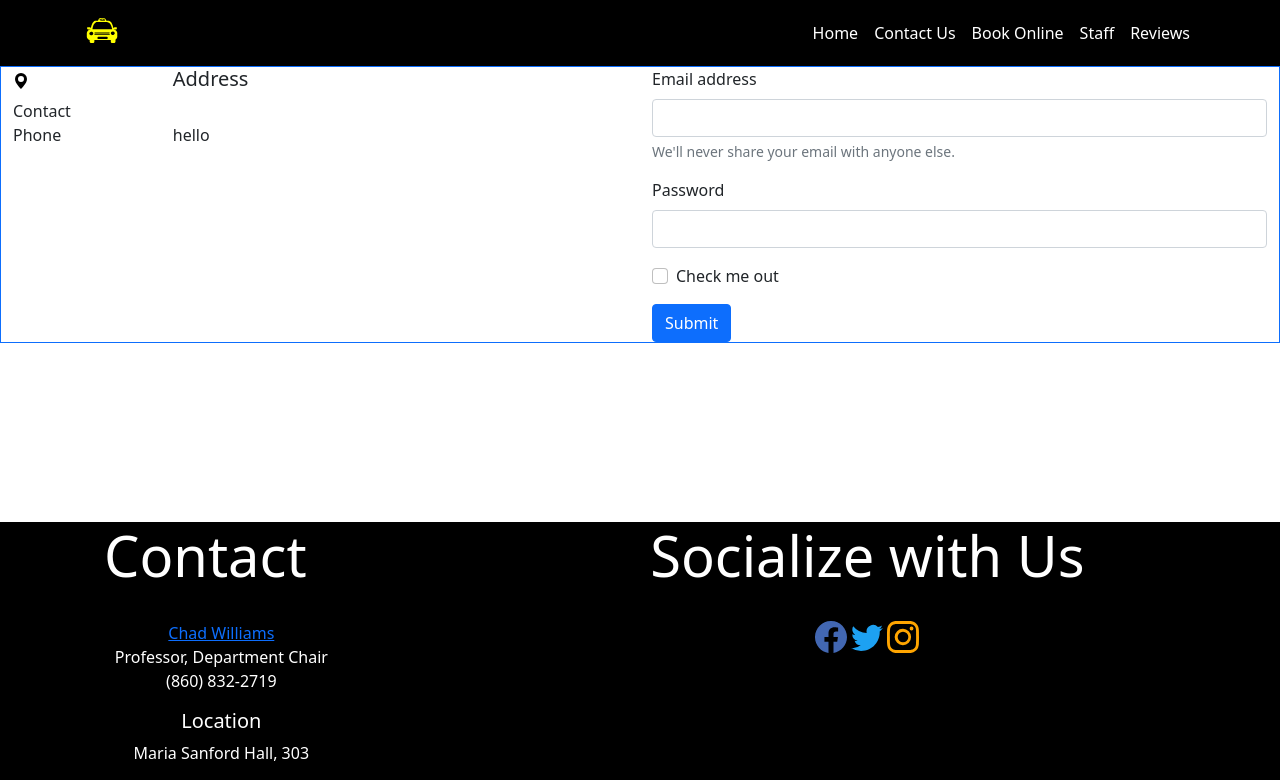
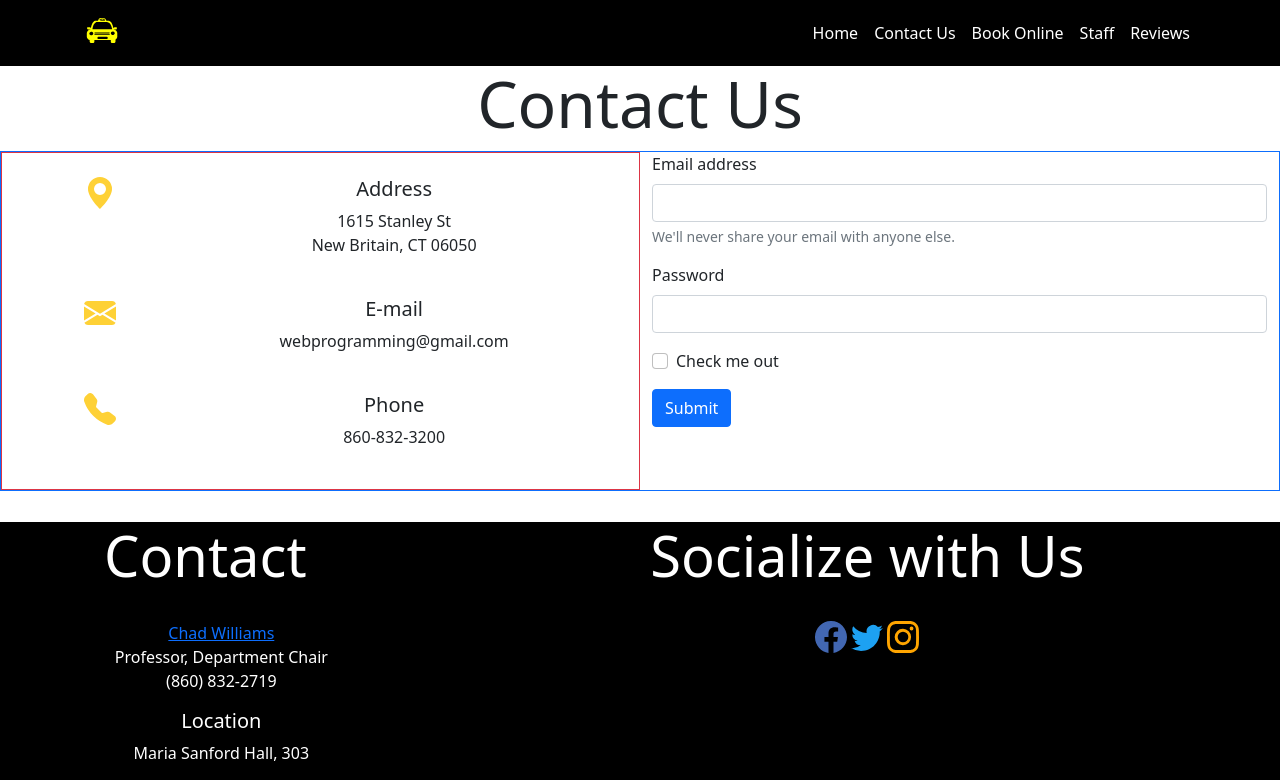
Before and after one commit to BryanDevelops98/finalProject, a Django app: page /taxi/contact/ in a window 1280 px wide. Shown: the top 780 px of the page. Run offline with Django 3.2, Linux system fonts and the light colour scheme.

Commit message:
changes
basic changes in contact form

```diff
--- a/templates/contact.html
+++ b/templates/contact.html
@@ -3,30 +3,38 @@
 
 {% block content %}
 <div class="container-fluid">
+    <h2 class="display-3 text-center ">Contact Us</h2>
+
     <div class=" row border border-primary">
-        <div class="col-6">
-            <div class="row">
+        <div class="col-6 border border-danger ">
+            <div class="row text-center p-4">
                 <div class=" col-3">
                    <img src="{% static 'svg/location.svg' %}">
                 </div>
                 <div class="col-9">
                     <h5>Address</h5>
+                    <p>1615 Stanley St
+                        <br>
+                     New Britain, CT 06050</p>
                 </div>
             </div>
-            <div class="row">
+            <div class="row text-center px-4 pb-4">
                 <div class=" col-3">
-                    Contact
+                    <img src="{% static 'svg/envelope.svg' %}">
                 </div>
                 <div class="col-9">
-
+                    <h5>E-mail</h5>
+                    <p>webprogramming@gmail.com</p>
                 </div>
             </div>
-            <div class="row">
+            <div class="row text-center px-4 pb-4">
                 <div class=" col-3">
-                    Phone
+                    <img src="{% static 'svg/telephone.svg' %}">
                 </div>
                 <div class="col-9">
-hello
+                    <h5>Phone</h5>
+                    <p>860-832-3200
+                    </p>
                 </div>
             </div>
         </div>
```
Also changed, not shown: static/svg/envelope.svg (added), static/svg/location.svg, static/svg/telephone.svg (added).
